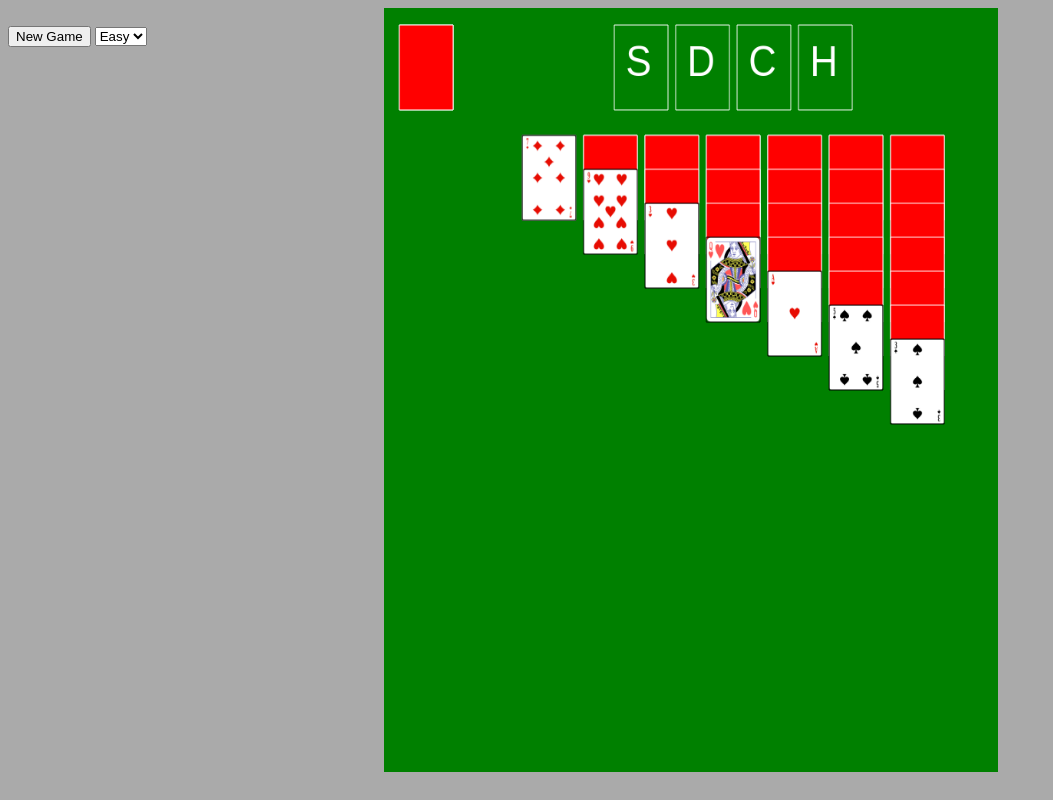
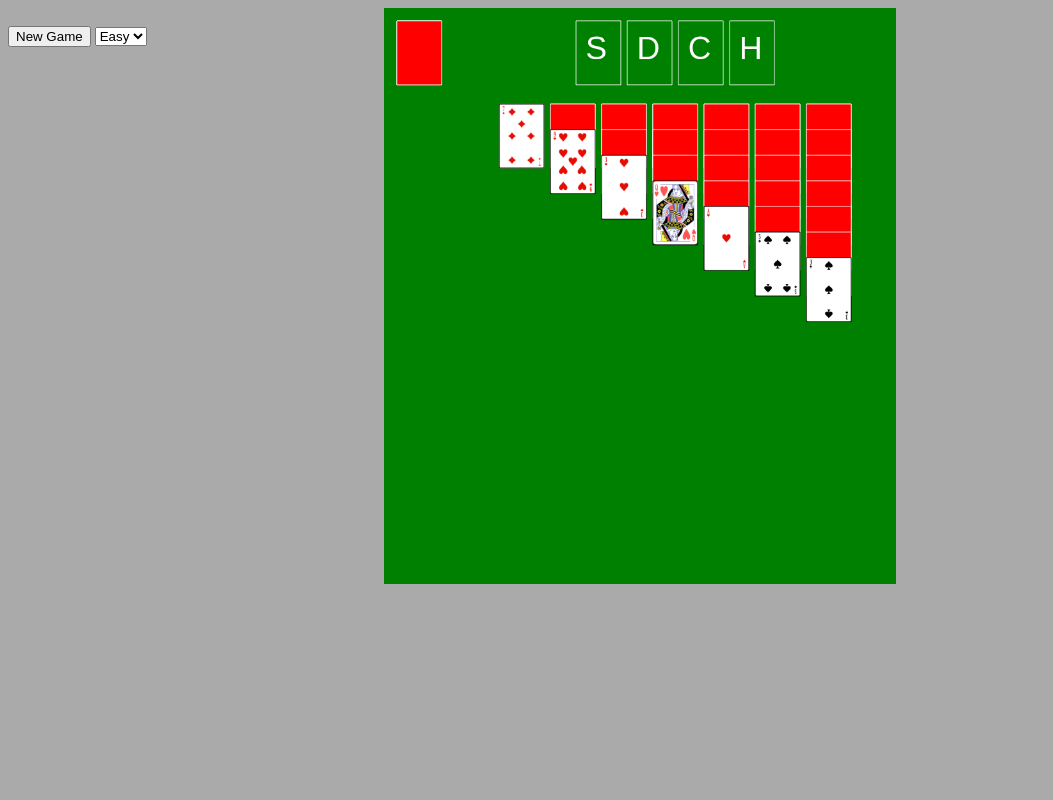
Before and after one commit to MwayiKashoko/Solitaire, a plain HTML site: page index.html in a window 1280 px wide. Shown: the whole page, without its empty margins (0-1053 px from the left). Drawn offline with Linux system fonts and the light colour scheme.

Commit message:
Update index.html

```diff
--- a/index.html
+++ b/index.html
@@ -14,8 +14,8 @@
                 background-color: green;
                 position: fixed;
                 left: 30vw;
-                width: 48vw;
-                height: 95.54vh;
+                width: 40vw;
+                aspect-ratio: 8/9;
             }
         </style>
     </head>
```
